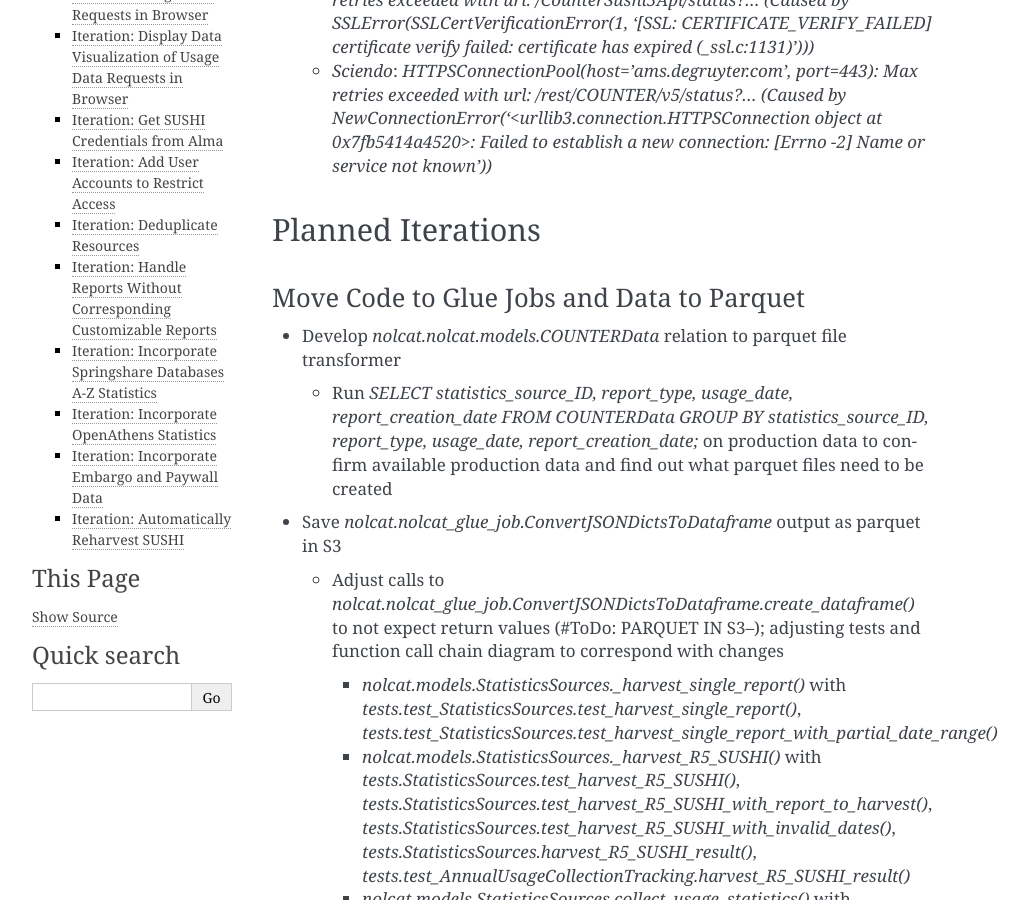
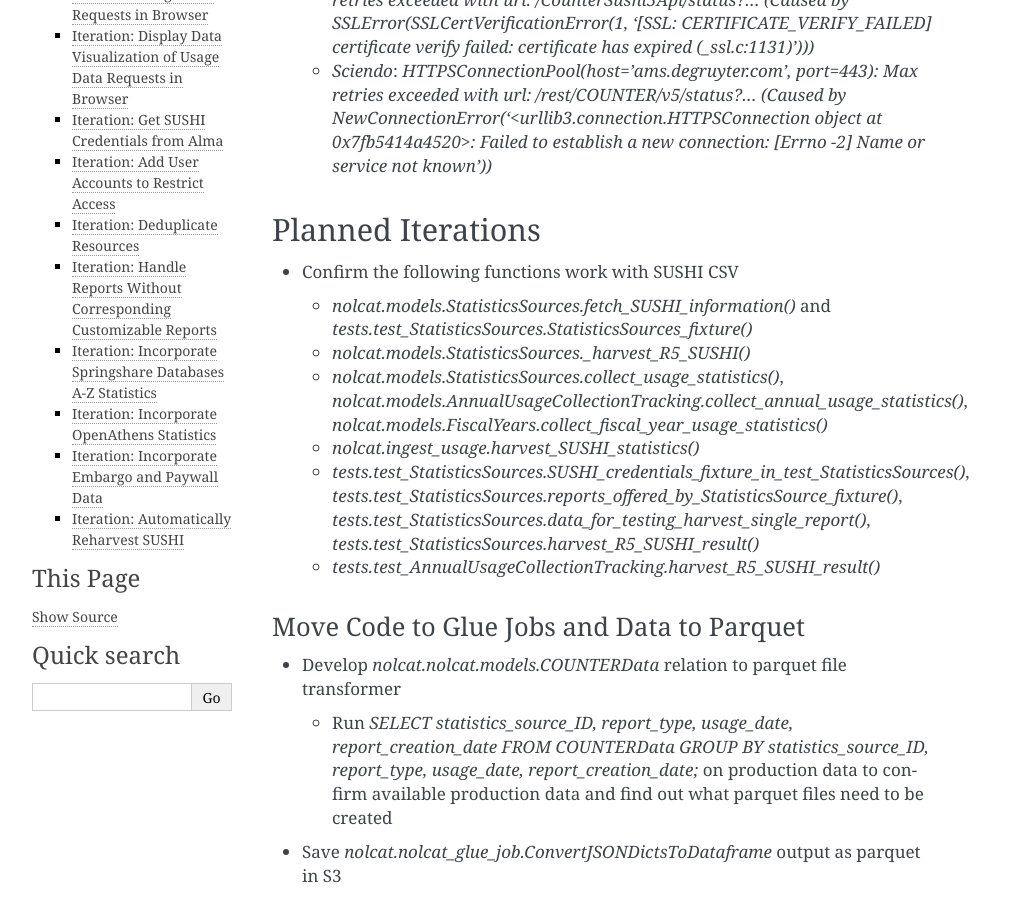
Before and after one commit to ereiskind/nolcat, a Sphinx documentation site: the page built from docs/source/roadmap.rst, in a window 1280 px wide and 900 px high, scrolled down 993 px. Shown: the whole window, without its empty margins (148-1177 px from the left). Built offline with Sphinx 7.4.7, drawn with Linux system fonts in a browser that asks for light colours.

Commit message:
Update roadmap

```diff
--- a/docs/source/roadmap.rst
+++ b/docs/source/roadmap.rst
@@ -18,6 +18,14 @@ This is a list of issues encountered over the course of development that require
 
 Planned Iterations
 ******************
+* Confirm the following functions work with SUSHI CSV
+
+  * `nolcat.models.StatisticsSources.fetch_SUSHI_information()` and `tests.test_StatisticsSources.StatisticsSources_fixture()`
+  * `nolcat.models.StatisticsSources._harvest_R5_SUSHI()`
+  * `nolcat.models.StatisticsSources.collect_usage_statistics()`, `nolcat.models.AnnualUsageCollectionTracking.collect_annual_usage_statistics()`, `nolcat.models.FiscalYears.collect_fiscal_year_usage_statistics()`
+  * `nolcat.ingest_usage.harvest_SUSHI_statistics()`
+  * `tests.test_StatisticsSources.SUSHI_credentials_fixture_in_test_StatisticsSources()`, `tests.test_StatisticsSources.reports_offered_by_StatisticsSource_fixture()`, `tests.test_StatisticsSources.data_for_testing_harvest_single_report()`, `tests.test_StatisticsSources.harvest_R5_SUSHI_result()`
+  * `tests.test_AnnualUsageCollectionTracking.harvest_R5_SUSHI_result()`
 
 Move Code to Glue Jobs and Data to Parquet
 ==========================================
```
